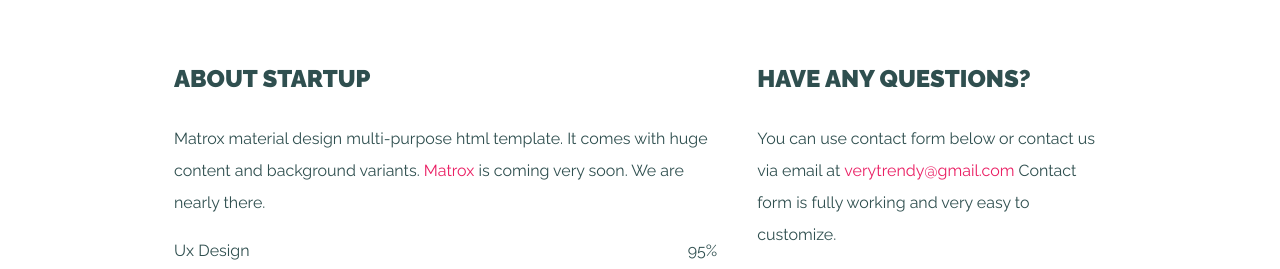
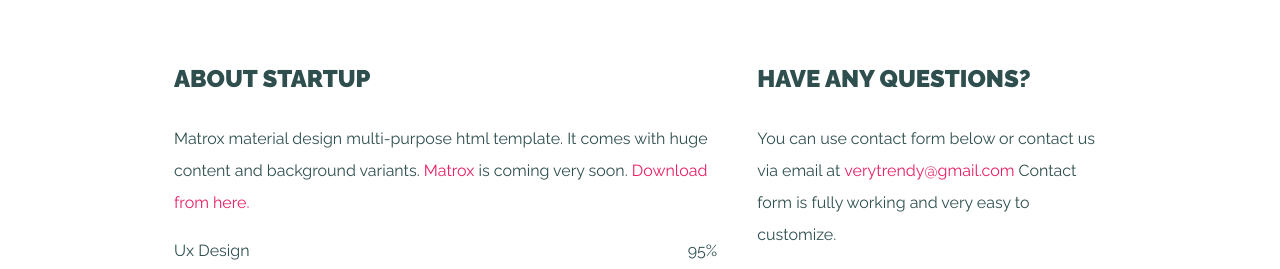
Before and after one commit to aistis/coming, a plain HTML site: page index.html in a window 1280 px wide. Shown: the part 820-1089 px from the top of the page. Drawn offline with Linux system fonts and the light colour scheme.

Commit message:
MIsstype

```diff
--- a/index.html
+++ b/index.html
@@ -56,7 +56,7 @@
 		<div class="content">
 			<div class="column">
 				<h2>about startup</h2>
-				<p>Matrox material design multi-purpose html template. It comes with huge content and background variants. <span class="highlight">Matrox</span> is coming very soon. We are nearly there.</p>
+				<p>Matrox material design multi-purpose html template. It comes with huge content and background variants. <span class="highlight">Matrox</span> is coming very soon. <a class="highlight" href="https://github.com/aistis/comming" target="blank">Download from here.</a></p>
 				<div class="skill">
 					<div class="bar-header">
 						<p>ux design</p>
```
